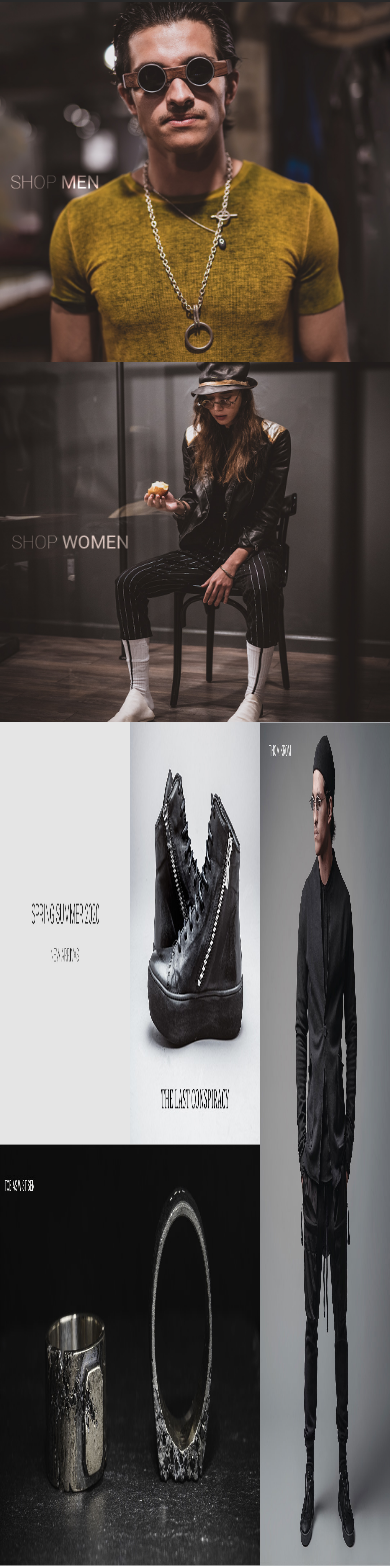
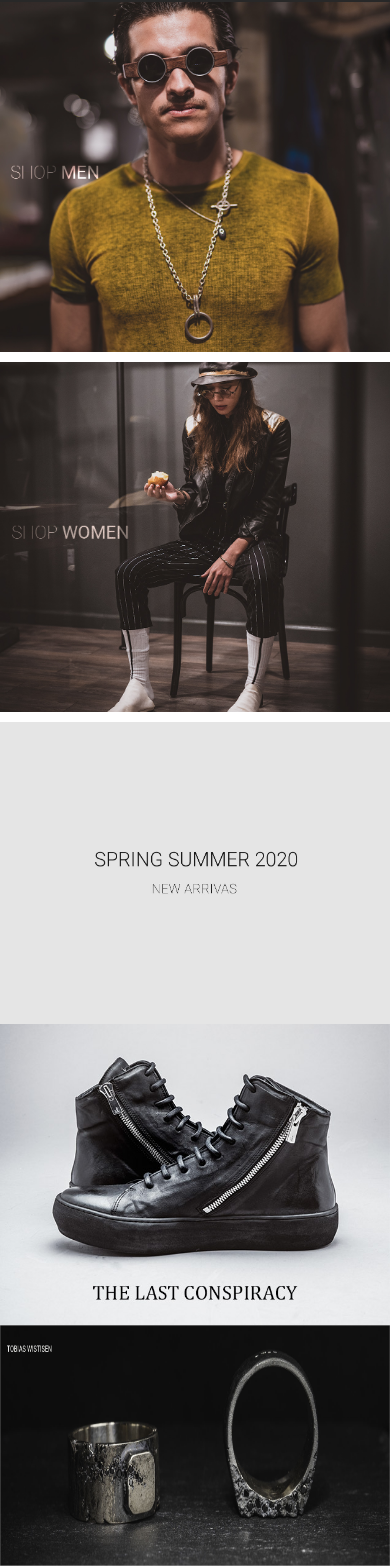
Before and after one commit to Ismail-Lh/inn7fashion-ecom, a React (Create React App) app: page / in a window 390 px wide. Shown: the part 177-1745 px from the top of the page. Built offline with nearby package versions, Linux system fonts and the light colour scheme.

Commit message:
FeaturedProduct compo respo desig & add some other modificatio

```diff
--- a/src/components/FeaturedProduct/FeaturedProduct.jsx
+++ b/src/components/FeaturedProduct/FeaturedProduct.jsx
@@ -3,24 +3,14 @@ import { Link } from 'react-router-dom';
 
 import './FeaturedProduct.scss';
 
-const FeaturedProduct = ({ p_1, p_2, p_3, p_4 }) => {
+const FeaturedProduct = ({ images }) => {
   return (
     <div className='featured__grid'>
-      <Link to='/' className='featured__grid-item-1'>
-        <img src={p_1} alt='img-1' />
-      </Link>
-
-      <Link to='/' className='featured__grid-item-2'>
-        <img src={p_2} alt='img-2' />
-      </Link>
-
-      <Link to='/' className='featured__grid-item-3'>
-        <img src={p_3} alt='img-3' />
-      </Link>
-
-      <Link to='/' className='featured__grid-item-4'>
-        <img src={p_4} alt='img-4' />
-      </Link>
+      {images.map(({ img, id, url, alt }) => (
+        <Link to={url} key={id} className={`featured__grid-item-${id}`}>
+          <img src={img} alt={alt} />
+        </Link>
+      ))}
     </div>
   );
 };
--- a/src/components/FeaturedProduct/FeaturedProduct.scss
+++ b/src/components/FeaturedProduct/FeaturedProduct.scss
@@ -4,6 +4,15 @@
     grid-template-columns: repeat(3, 1fr);
     grid-template-rows: repeat(2, 1fr);
     height: 100vh;
+
+    @media (max-width: 700px) {
+      grid-template-columns: repeat(2, 1fr);
+    }
+
+    @media (max-width: 500px) {
+      grid-template-columns: 1fr;
+      grid-template-rows: repeat(3, 1fr);
+    }
 
     &-item {
       &-1 {
@@ -14,16 +23,30 @@
       &-2 {
         grid-column: 2 / 3;
         grid-row: 1 / 2;
+
+        @media (max-width: 500px) {
+          grid-column: 1 / 2;
+          grid-row: 2 / 3;
+        }
       }
 
       &-3 {
         grid-column: 3 / 4;
         grid-row: 1 / 3;
+
+        @media (max-width: 700px) {
+          display: none;
+        }
       }
 
       &-4 {
         grid-column: 1 / 3;
         grid-row: 2 / 3;
+
+        @media (max-width: 500px) {
+          grid-column: 1 / 2;
+          grid-row: 3 / 4;
+        }
       }
 
       &-1,
--- a/src/components/Hero/Hero.scss
+++ b/src/components/Hero/Hero.scss
@@ -16,14 +16,34 @@
     background-size: cover;
 
     @media (max-width: 768px) {
-      background-position-y: -15rem;
+      background-position-y: -17rem;
     }
 
-    @media (max-width: 425px) {
+    @media (max-width: 650px) {
+      background-position-y: -12rem;
+    }
+
+    @media (max-width: 600px) {
+      background-position-y: -10rem;
+    }
+
+    @media (max-width: 550px) {
+      background-position-y: -8rem;
+    }
+
+    @media (max-width: 500px) {
+      background-position-y: -5rem;
+    }
+
+    @media (max-width: 450px) {
       background-position-y: -3rem;
     }
 
     @media (max-width: 425px) {
+      background-position-y: -1rem;
+    }
+
+    @media (max-width: 375px) {
       background-position-y: 0rem;
     }
   }
--- a/src/pages/HomePage.jsx
+++ b/src/pages/HomePage.jsx
@@ -1,21 +1,23 @@
 import React from 'react';
 import { Hero, FeaturedProduct } from '../components';
 
-import feathome1 from '../assets/feat-home-1.jpg';
-import feathome2 from '../assets/feat-home-2.jpg';
-import feathome3 from '../assets/feat-home-3.jpg';
-import feathome4 from '../assets/feat-home-4.jpg';
+import feat_home_1 from '../assets/feat-home-1.jpg';
+import feat_home_2 from '../assets/feat-home-2.jpg';
+import feat_home_3 from '../assets/feat-home-3.jpg';
+import feat_home_4 from '../assets/feat-home-4.jpg';
+
+const images = [
+  { id: 1, img: feat_home_1, url: '/', alt: 'feat_home_1' },
+  { id: 2, img: feat_home_2, url: '/', alt: 'feat_home_2' },
+  { id: 3, img: feat_home_3, url: '/', alt: 'feat_home_3' },
+  { id: 4, img: feat_home_4, url: '/', alt: 'feat_home_4' },
+];
 
 const HomePage = () => {
   return (
     <>
       <Hero />
-      <FeaturedProduct
-        p_1={feathome1}
-        p_2={feathome2}
-        p_3={feathome3}
-        p_4={feathome4}
-      />
+      <FeaturedProduct images={images} />
     </>
   );
 };
```
